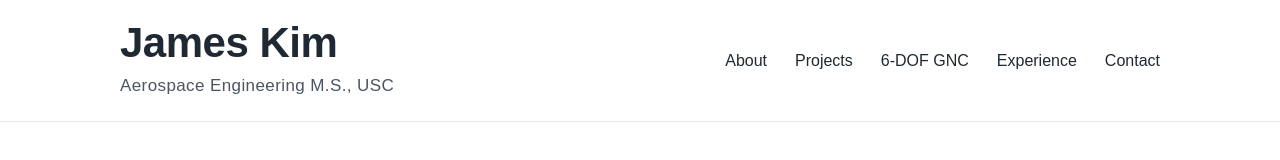
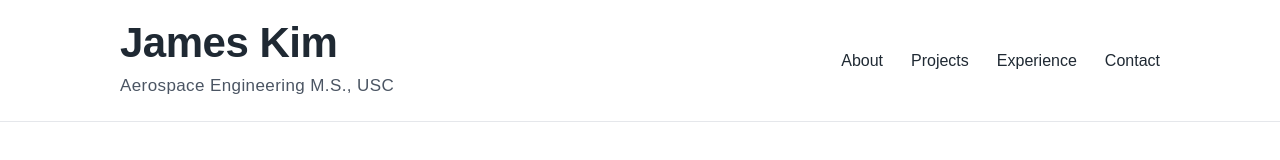
Before and after one commit to jjkim-1/jjkim-1.github.io, a plain HTML site: page index.html in a window 1280 px wide. Shown: the top 160 px of the page. Drawn offline with Linux system fonts and the light colour scheme.

Commit message:
Update index.html
removed 6DOF GNC from header navigation page

```diff
--- a/index.html
+++ b/index.html
@@ -21,7 +21,6 @@
             <div class="nav-links">
                 <a href="#about">About</a>
                 <a href="#projects">Projects</a>
-                <a href="projects/gnc-6dof.html">6-DOF GNC</a>
                 <a href="#experience">Experience</a>
                 <a href="#contact">Contact</a>
             </div>
```
